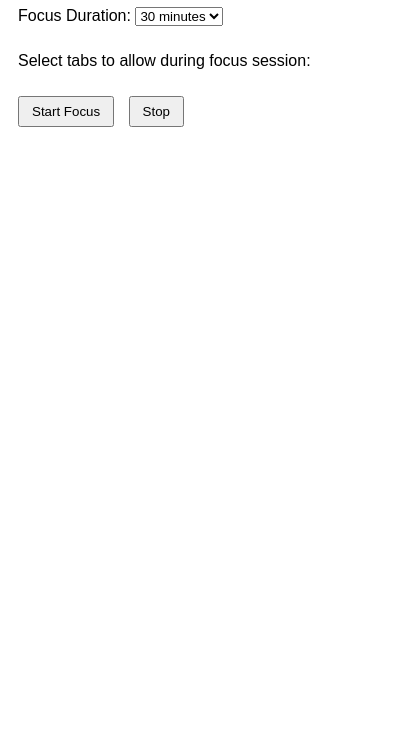
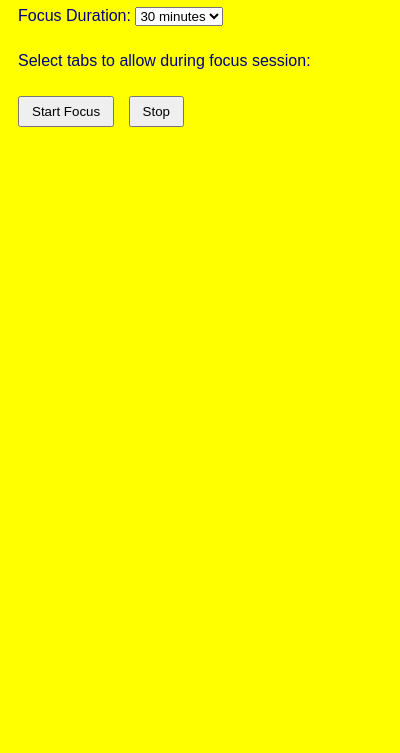
Before and after one commit to aquib8112/impulseguard-extension, a browser extension: page popup.html in a window 400 px wide. Shown: the part 91-844 px from the top of the page. Drawn offline with Linux system fonts and the light colour scheme.

Commit message:
Background colour changed

```diff
--- a/style.css
+++ b/style.css
@@ -4,6 +4,8 @@ body {
   overflow-y: auto;
   padding: 10px;
   font-family: sans-serif;
+  background-color: yellow;
+  color: navy;
 }
 
 #tab-list {
```
